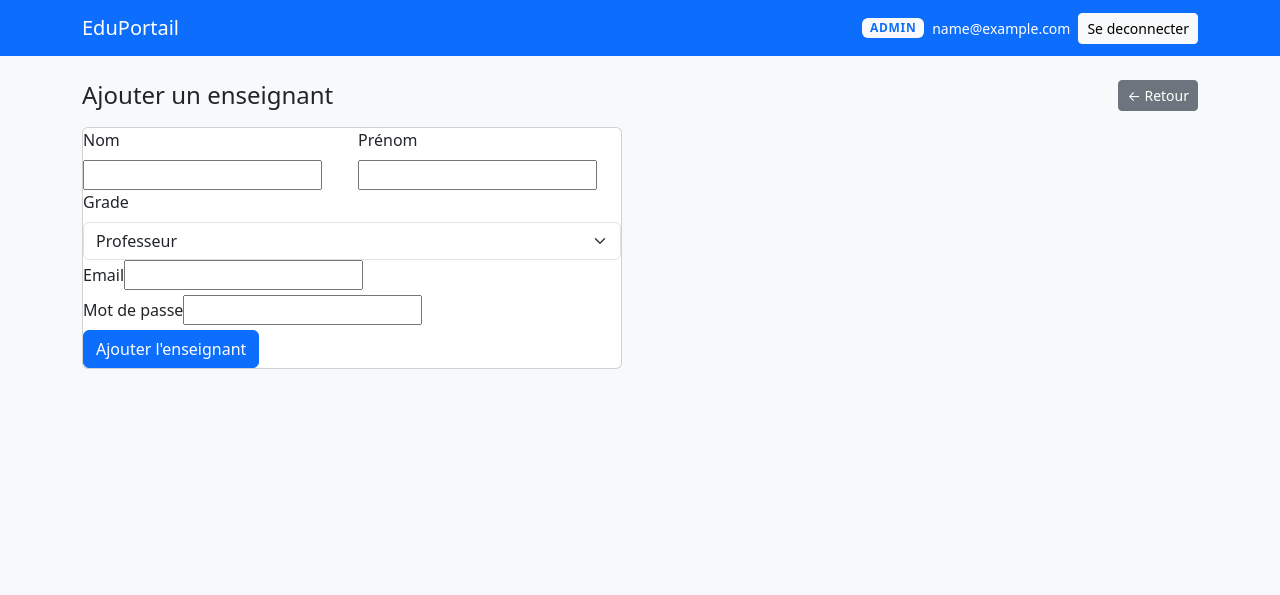
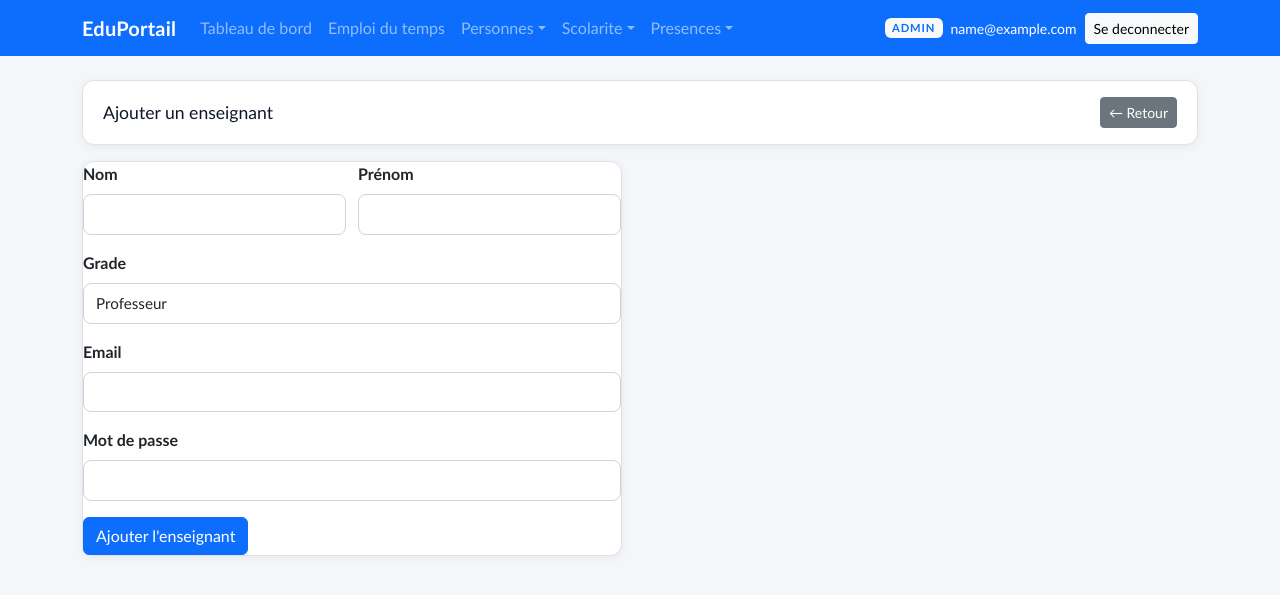
Before and after one commit to proslawa/Projet_BDD2, a Flask app: page /enseignants/ajouter in a window 1280 px wide. Shown: the top 595 px of the page. Run offline with Flask 3, Linux system fonts and the light colour scheme; the visitor is signed in with stand-in values (Sample User, id 1).

Commit message:
Bootstrap theme + navbar by role

```diff
--- a/app/templates/base.html
+++ b/app/templates/base.html
@@ -6,22 +6,98 @@
   <title>{% block title %}EduPortail{% endblock %}</title>
   <link href="https://cdn.jsdelivr.net/npm/bootstrap@5.3.3/dist/css/bootstrap.min.css" rel="stylesheet">
   <style>
-    body{background:#f8f9fa}
-    .grid-4{display:grid;grid-template-columns:repeat(4,1fr);gap:16px}
-    .grid-3{display:grid;grid-template-columns:repeat(3,1fr);gap:16px}
-    .grid-2{display:grid;grid-template-columns:repeat(2,1fr);gap:16px}
-    @media(max-width:1100px){.grid-4{grid-template-columns:repeat(2,1fr)}}
-    @media(max-width:900px){.grid-3{grid-template-columns:repeat(2,1fr)}}
-    @media(max-width:640px){.grid-4,.grid-3,.grid-2{grid-template-columns:1fr}}
-    .tbl{width:100%}
-    .tbl thead th{font-size:12px;text-transform:uppercase;letter-spacing:.05em}
-    .badge-role{text-transform:uppercase;letter-spacing:.06em}
+    :root{
+      --brand:#0d6efd;
+      --brand-dark:#0b5ed7;
+      --bg:#f4f6f9;
+      --card:#ffffff;
+      --border:#dee2e6;
+      --text:#0f172a;
+    }
+    body{background:var(--bg);color:var(--text);font-family:Calibri, "Segoe UI", Arial, sans-serif}
+    .navbar-brand{font-weight:700;letter-spacing:.2px}
+    .nav-link{font-weight:500}
+    .page-header{background:var(--card);border:1px solid var(--border);border-radius:.75rem;padding:1rem 1.25rem;margin-bottom:1rem;box-shadow:0 2px 10px rgba(15,23,42,.06)}
+    .page-header h1{font-size:1.1rem;margin:0}
+    .card{border:1px solid var(--border);border-radius:.75rem;box-shadow:0 2px 10px rgba(15,23,42,.06)}
+    .form-group{margin-bottom:1rem}
+    .form-label{margin-bottom:.5rem;font-weight:600}
+    .form-input{display:block;width:100%;padding:.5rem .75rem;font-size:.95rem;border:1px solid #ced4da;border-radius:.5rem;background:#fff}
+    .form-input:focus{border-color:#86b7fe;box-shadow:0 0 0 .25rem rgba(13,110,253,.25);outline:none}
+    .tbl-wrap{background:var(--card);border:1px solid var(--border);border-radius:.75rem;overflow:hidden;box-shadow:0 2px 10px rgba(15,23,42,.06)}
+    .tbl{width:100%;margin:0}
+    .tbl thead{background:#f8f9fa}
+    .tbl th,.tbl td{padding:.6rem .75rem;border-bottom:1px solid var(--border);vertical-align:middle}
+    .tbl tbody tr:hover{background:rgba(13,110,253,.05)}
+    .badge-role{text-transform:uppercase;letter-spacing:.08em;font-size:.7rem}
   </style>
 </head>
 <body>
-  <nav class="navbar navbar-dark bg-primary mb-4">
+  <nav class="navbar navbar-expand-lg navbar-dark bg-primary">
     <div class="container">
       <a class="navbar-brand" href="{{ url_for('dashboard.index') }}">EduPortail</a>
+      <button class="navbar-toggler" type="button" data-bs-toggle="collapse" data-bs-target="#mainNav">
+        <span class="navbar-toggler-icon"></span>
+      </button>
+      <div class="collapse navbar-collapse" id="mainNav">
+        <ul class="navbar-nav me-auto mb-2 mb-lg-0">
+          <li class="nav-item">
+            <a class="nav-link" href="{{ url_for('dashboard.index') }}">Tableau de bord</a>
+          </li>
+          <li class="nav-item">
+            <a class="nav-link" href="{{ url_for('emploi_temps.index') }}">Emploi du temps</a>
+          </li>
+
+          {% if session.user_role in ['admin'] %}
+          <li class="nav-item dropdown">
+            <a class="nav-link dropdown-toggle" href="#" role="button" data-bs-toggle="dropdown">Personnes</a>
+            <ul class="dropdown-menu">
+              <li><a class="dropdown-item" href="{{ url_for('etudiants.index') }}">Etudiants</a></li>
+              <li><a class="dropdown-item" href="{{ url_for('enseignants.index') }}">Enseignants</a></li>
+            </ul>
+          </li>
+          <li class="nav-item dropdown">
+            <a class="nav-link dropdown-toggle" href="#" role="button" data-bs-toggle="dropdown">Scolarite</a>
+            <ul class="dropdown-menu">
+              <li><a class="dropdown-item" href="{{ url_for('inscriptions.index') }}">Inscriptions</a></li>
+              <li><a class="dropdown-item" href="{{ url_for('notes.index') }}">Notes</a></li>
+              <li><a class="dropdown-item" href="{{ url_for('notes.ajouter_evaluation') }}">Evaluations</a></li>
+            </ul>
+          </li>
+          {% endif %}
+
+          {% if session.user_role in ['admin','enseignant'] %}
+          <li class="nav-item dropdown">
+            <a class="nav-link dropdown-toggle" href="#" role="button" data-bs-toggle="dropdown">Presences</a>
+            <ul class="dropdown-menu">
+              <li><a class="dropdown-item" href="{{ url_for('presences.index') }}">Feuilles de presence</a></li>
+              <li><a class="dropdown-item" href="{{ url_for('seances.ajouter') }}">Nouvelle seance</a></li>
+            </ul>
+          </li>
+          {% endif %}
+
+          {% if session.user_role == 'etudiant' and session.user_profile_id %}
+          <li class="nav-item dropdown">
+            <a class="nav-link dropdown-toggle" href="#" role="button" data-bs-toggle="dropdown">Mon parcours</a>
+            <ul class="dropdown-menu">
+              <li><a class="dropdown-item" href="{{ url_for('etudiants.detail', etudiant_id=session.user_profile_id) }}">Ma fiche</a></li>
+              <li><a class="dropdown-item" href="{{ url_for('notes.releve', etudiant_id=session.user_profile_id) }}">Mes notes</a></li>
+            </ul>
+          </li>
+          {% endif %}
+
+          {% if session.user_role == 'enseignant' and session.user_profile_id %}
+          <li class="nav-item dropdown">
+            <a class="nav-link dropdown-toggle" href="#" role="button" data-bs-toggle="dropdown">Mes cours</a>
+            <ul class="dropdown-menu">
+              <li><a class="dropdown-item" href="{{ url_for('enseignants.detail', enseignant_id=session.user_profile_id) }}">Mon profil</a></li>
+              <li><a class="dropdown-item" href="{{ url_for('notes.index') }}">Notes</a></li>
+              <li><a class="dropdown-item" href="{{ url_for('presences.index') }}">Presences</a></li>
+            </ul>
+          </li>
+          {% endif %}
+        </ul>
+
         <div class="d-flex align-items-center gap-2">
           {% if session.user_role %}
           <span class="badge bg-light text-primary badge-role">{{ session.user_role }}</span>
@@ -32,11 +108,12 @@
           <a href="{{ url_for('auth.logout') }}" class="btn btn-light btn-sm">Se deconnecter</a>
         </div>
       </div>
+    </div>
   </nav>
 
-  <div class="container pb-4">
-    <div class="d-flex align-items-center justify-content-between mb-3">
-      <h1 class="h4 mb-0">{% block page_title %}{% endblock %}</h1>
+  <div class="container py-4">
+    <div class="page-header d-flex align-items-center justify-content-between">
+      <h1 class="h6 mb-0">{% block page_title %}{% endblock %}</h1>
       <div>{% block topbar_actions %}{% endblock %}</div>
     </div>
 
```
Lines whose indentation alone changed are shown as unchanged.
